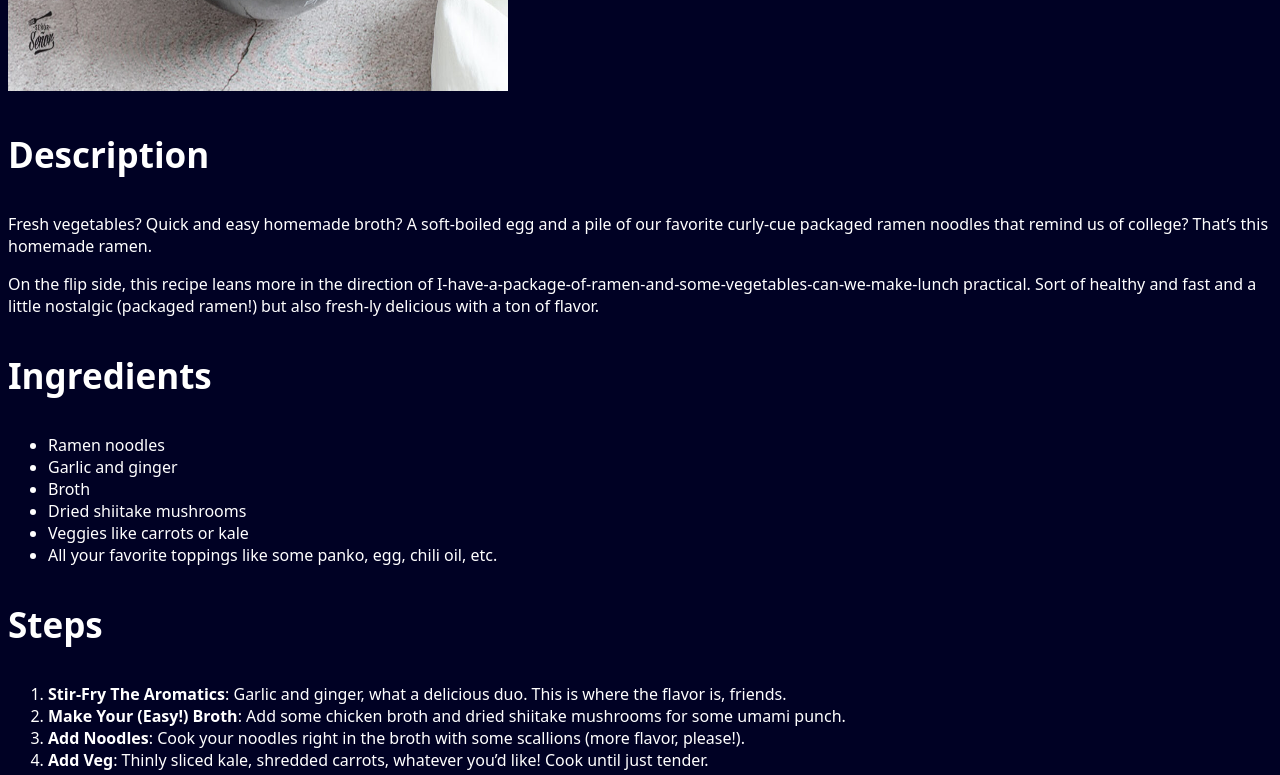
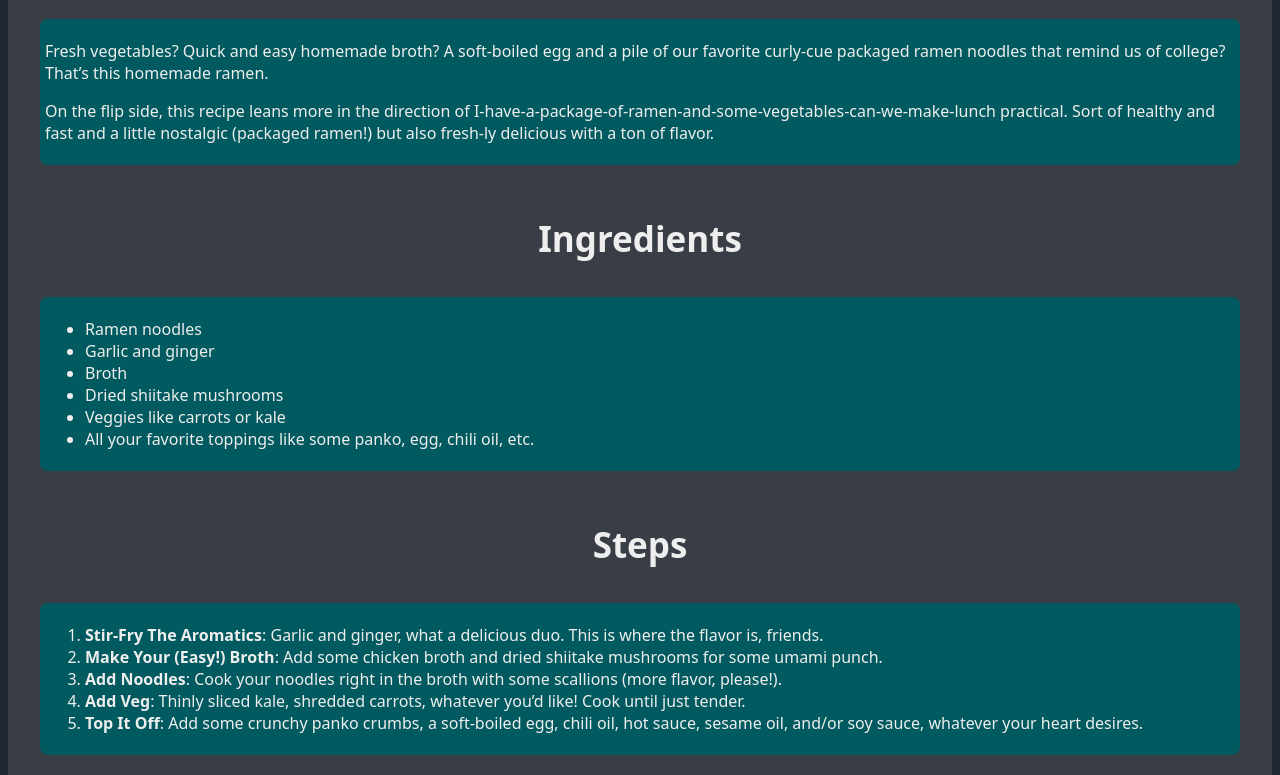
Before and after one commit to AeroDyn4m1c/odin-recipes, a plain HTML site: page recipes/ramen.html in a window 1280 px wide. Shown: the part 574-1349 px from the top of the page. Drawn offline with Linux system fonts and the light colour scheme.

Commit message:
added wrapper, changed color and centered everything

```diff
--- a/index.html
+++ b/index.html
@@ -4,15 +4,19 @@
     <meta charset="UTF-8" />
     <meta name="viewport" content="width=device-width, initial-scale=1.0" />
     <title>Recipy Website</title>
-    <link rel="stylesheet" href="style.css">
+    <link rel="stylesheet" href="style.css" />
   </head>
   <body>
+    <div id="page-wrapper">
       <h1 class="white-text">Odin Recipes</h1>
 
+      <div class="bg-color centered">
         <ul class="white-text">
           <li><a href="recipes/lasagna.html">Lasagna</a></li>
           <li><a href="recipes/ramen.html">Ramen</a></li>
           <li><a href="recipes/fried-chicken.html">Fried Chicken</a></li>
         </ul>
+      </div>
+    </div>
   </body>
 </html>
--- a/recipes/ramen.html
+++ b/recipes/ramen.html
@@ -4,39 +4,76 @@
     <meta charset="UTF-8" />
     <meta name="viewport" content="width=device-width, initial-scale=1.0" />
     <title>Ramen</title>
-    <link rel="stylesheet" href="../style.css">
+    <link rel="stylesheet" href="../style.css" />
   </head>
   <body>
+    <div id="page-wrapper">
       <a href="../index.html">Home</a>
 
       <h1 class="white-text">Ramen</h1>
 
-    <img src="../images/ramen.jpg" alt="A picture of Ramen" height="500" width="500">
+      <div id="img">
+        <img src="../images/ramen.jpg" alt="A picture of Ramen"/>
+      </div>
 
       <h3 class="white-text">Description</h3>
 
-    <p class="white-text">Fresh vegetables? Quick and easy homemade broth? A soft-boiled egg and a pile of our favorite curly-cue packaged ramen noodles that remind us of college? That’s this homemade ramen.</p>
-    <p class="white-text">On the flip side, this recipe leans more in the direction of I-have-a-package-of-ramen-and-some-vegetables-can-we-make-lunch practical. Sort of healthy and fast and a little nostalgic (packaged ramen!) but also fresh-ly delicious with a ton of flavor.</p>
+      <div class="bg-color">
+        <p class="white-text">
+          Fresh vegetables? Quick and easy homemade broth? A soft-boiled egg and
+          a pile of our favorite curly-cue packaged ramen noodles that remind us
+          of college? That’s this homemade ramen.
+        </p>
+        <p class="white-text">
+          On the flip side, this recipe leans more in the direction of
+          I-have-a-package-of-ramen-and-some-vegetables-can-we-make-lunch
+          practical. Sort of healthy and fast and a little nostalgic (packaged
+          ramen!) but also fresh-ly delicious with a ton of flavor.
+        </p>
+      </div>
 
       <h3 class="white-text">Ingredients</h3>
 
+      <div class="bg-color">
         <ul class="white-text">
           <li>Ramen noodles</li>
           <li>Garlic and ginger</li>
           <li>Broth</li>
           <li>Dried shiitake mushrooms</li>
           <li>Veggies like carrots or kale</li>
-      <li>All your favorite toppings like some panko, egg, chili oil, etc.</li>
+          <li>
+            All your favorite toppings like some panko, egg, chili oil, etc.
+          </li>
         </ul>
+      </div>
 
       <h3 class="white-text">Steps</h3>
 
+      <div class="bg-color">
         <ol class="white-text">
-      <li><strong>Stir-Fry The Aromatics</strong>: Garlic and ginger, what a delicious duo. This is where the flavor is, friends.</li>
-      <li><strong>Make Your (Easy!) Broth</strong>: Add some chicken broth and dried shiitake mushrooms for some umami punch.</li>
-      <li><strong>Add Noodles</strong>: Cook your noodles right in the broth with some scallions (more flavor, please!).</li>
-      <li><strong>Add Veg</strong>: Thinly sliced kale, shredded carrots, whatever you’d like! Cook until just tender.</li>
-      <li><strong>Top It Off</strong>: Add some crunchy panko crumbs, a soft-boiled egg, chili oil, hot sauce, sesame oil, and/or soy sauce, whatever your heart desires.</li>
+          <li>
+            <strong>Stir-Fry The Aromatics</strong>: Garlic and ginger, what a
+            delicious duo. This is where the flavor is, friends.
+          </li>
+          <li>
+            <strong>Make Your (Easy!) Broth</strong>: Add some chicken broth and
+            dried shiitake mushrooms for some umami punch.
+          </li>
+          <li>
+            <strong>Add Noodles</strong>: Cook your noodles right in the broth
+            with some scallions (more flavor, please!).
+          </li>
+          <li>
+            <strong>Add Veg</strong>: Thinly sliced kale, shredded carrots,
+            whatever you’d like! Cook until just tender.
+          </li>
+          <li>
+            <strong>Top It Off</strong>: Add some crunchy panko crumbs, a
+            soft-boiled egg, chili oil, hot sauce, sesame oil, and/or soy sauce,
+            whatever your heart desires.
+          </li>
         </ol>
+      </div>
+    </div>
   </body>
 </html>
--- a/style.css
+++ b/style.css
@@ -1,10 +1,19 @@
 body {
-  background-color: rgb(0, 1, 36);
+  background-color: #222831;
   font-family: system-ui, -apple-system, BlinkMacSystemFont, 'Segoe UI', Roboto, Oxygen, Ubuntu, Cantarell, 'Open Sans', 'Helvetica Neue', sans-serif;
+  margin: 0;
+  padding: 0;
+}
+
+#page-wrapper {
+  max-width: 1200px;
+  margin: 2rem auto;
+  background-color: #393E46;
+  padding: 2rem;
 }
 
 a, .white-text {
-  color: white;
+  color: #EEEEEE;
 }
 
 h1 {
@@ -14,4 +23,26 @@ h1 {
 
 h3 {
   font-size: 35px;
+  margin-top: 50px;
+  text-align: center;
 }
+
+img {
+  width: 30%;
+}
+
+#img {
+  display: flex;
+  justify-content: center;
+}
+
+.bg-color {
+  background-color: #005a5f;
+  padding: 5px;
+  border-radius: 8px;
+}
+
+.centered {
+  max-width: 800px;
+  margin: 0 auto;
+}
```
Also changed, not shown: recipes/fried-chicken.html (+48 -10 lines), recipes/lasagna.html (+49 -11 lines). Lines whose indentation alone changed are shown as unchanged.
